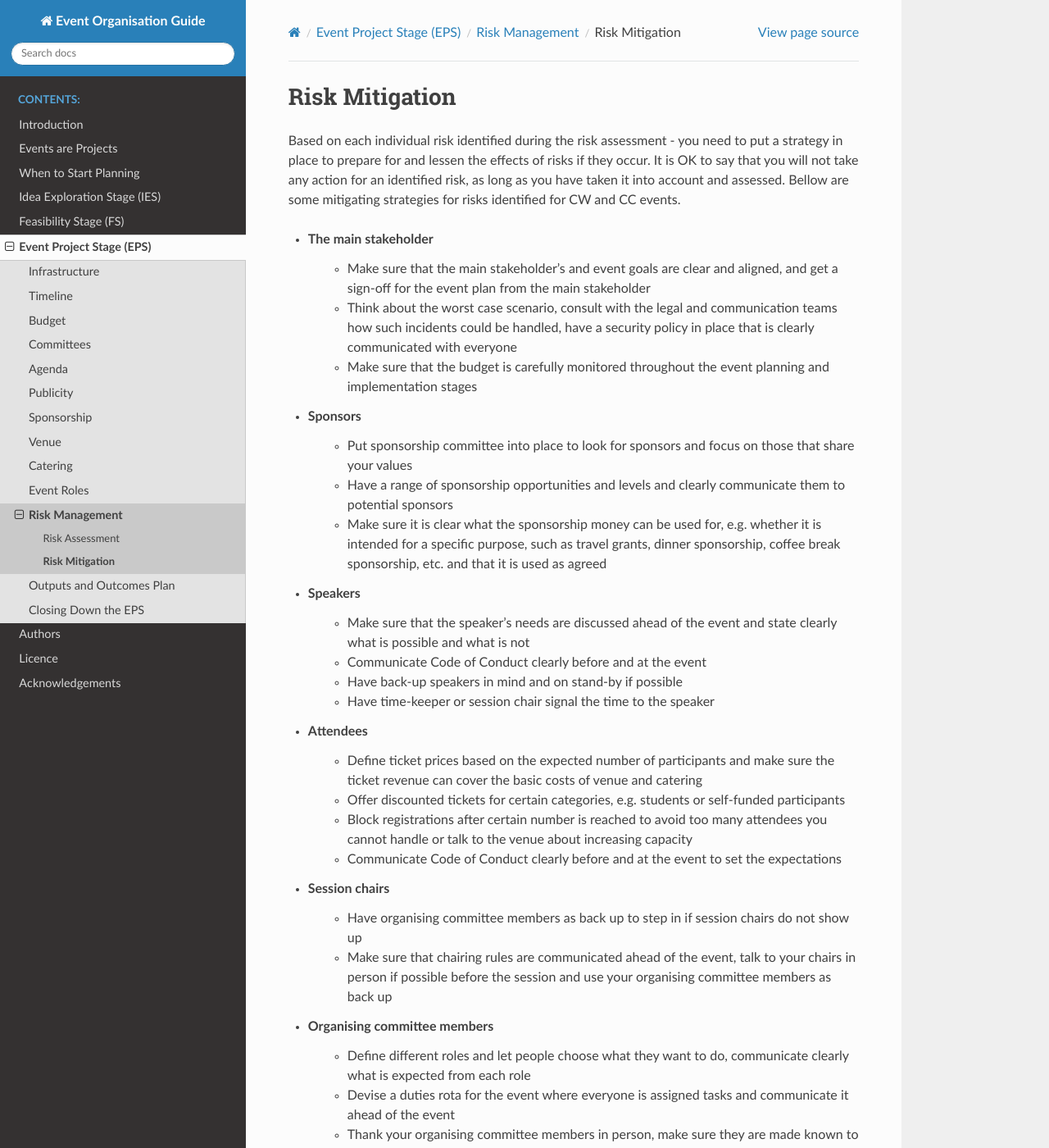
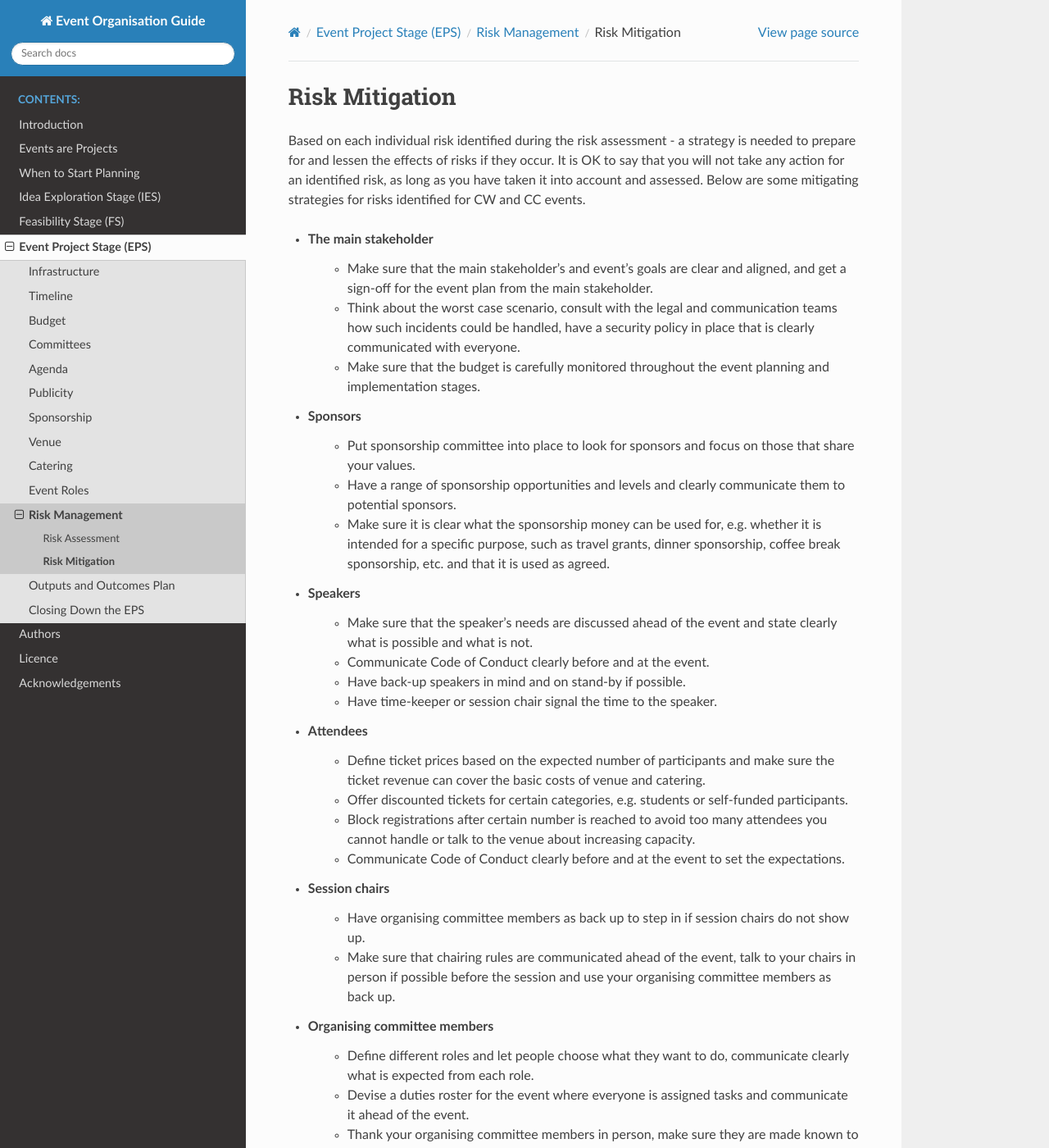
Before and after one commit to softwaresaved/event-organisation-guide, a Sphinx documentation site: the page built from docs/eog/eps-risk-management-mitigation.rst, in a window 1280 px wide and 1400 px high. Shown: the whole window at 82% size. Built offline with Sphinx 7.4.7 and the Read the Docs theme 2.0.0, drawn with Linux system fonts in a browser that asks for light colours; some of the changed text lies outside the part shown.

Commit message:
Update eps-risk-management-mitigation.rst

```diff
--- a/docs/eog/eps-risk-management-mitigation.rst
+++ b/docs/eog/eps-risk-management-mitigation.rst
@@ -3,65 +3,67 @@
 Risk Mitigation
 ===============
 
-Based on each individual risk identified during the risk assessment - you need to put a strategy in place to prepare for and lessen the effects of risks if they occur. It is OK to say that you will not take any action for an identified risk, as long as you have taken it into account and assessed. Bellow are some mitigating strategies for risks identified for CW and CC events.
+Based on each individual risk identified during the risk assessment - a strategy is needed to prepare for and lessen the effects of risks if they occur. It is OK to say that you will not take any action for an identified risk, as long as you have taken it into account and assessed. Below are some mitigating strategies for risks identified for CW and CC events.
 
 - The main stakeholder
-    - Make sure that the main stakeholder's and event goals are clear and aligned, and get a sign-off for the event plan from the main stakeholder
-    - Think about the worst case scenario, consult with the legal and communication teams how such incidents could be handled, have a security policy in place that is clearly communicated with everyone
-    - Make sure that the budget is carefully monitored throughout the event planning and implementation stages
+    - Make sure that the main stakeholder's and event's goals are clear and aligned, and get a sign-off for the event plan from the main stakeholder.
+    - Think about the worst case scenario, consult with the legal and communication teams how such incidents could be handled, have a security policy in place that is clearly communicated with everyone.
+    - Make sure that the budget is carefully monitored throughout the event planning and implementation stages.
 
 - Sponsors
-    - Put sponsorship committee into place to look for sponsors and focus on those that share your values
-    - Have a range of sponsorship opportunities and levels and clearly communicate them to potential sponsors
-    - Make sure it is clear what the sponsorship money can be used for, e.g. whether it is intended for a specific purpose, such as travel grants, dinner sponsorship, coffee break sponsorship, etc. and that it is used as agreed
+    - Put sponsorship committee into place to look for sponsors and focus on those that share your values.
+    - Have a range of sponsorship opportunities and levels and clearly communicate them to potential sponsors.
+    - Make sure it is clear what the sponsorship money can be used for, e.g. whether it is intended for a specific purpose, such as travel grants, dinner sponsorship, coffee break sponsorship, etc. and that it is used as agreed.
 
 - Speakers
-    - Make sure that the speaker's needs are discussed ahead of the event and state clearly what is possible and what is not
-    - Communicate Code of Conduct clearly before and at the event
-    - Have back-up speakers in mind and on stand-by if possible
-    - Have time-keeper or session chair signal the time to the speaker
+    - Make sure that the speaker's needs are discussed ahead of the event and state clearly what is possible and what is not.
+    - Communicate Code of Conduct clearly before and at the event.
+    - Have back-up speakers in mind and on stand-by if possible.
+    - Have time-keeper or session chair signal the time to the speaker.
 
 - Attendees
-    - Define ticket prices based on the expected number of participants and make sure the ticket revenue can cover the basic costs of venue and catering
-    - Offer discounted tickets for certain categories, e.g. students or self-funded participants
-    - Block registrations after certain number is reached to avoid too many attendees you cannot handle or talk to the venue about increasing capacity
-    - Communicate Code of Conduct clearly before and at the event to set the expectations
+    - Define ticket prices based on the expected number of participants and make sure the ticket revenue can cover the basic costs of venue and catering.
+    - Offer discounted tickets for certain categories, e.g. students or self-funded participants.
+    - Block registrations after certain number is reached to avoid too many attendees you cannot handle or talk to the venue about increasing capacity.
+    - Communicate Code of Conduct clearly before and at the event to set the expectations.
 
 - Session chairs
-    - Have organising committee members as back up to step in if session chairs do not show up
-    - Make sure that chairing rules are communicated ahead of the event, talk to your chairs in person if possible before the session and use your organising committee members as back up
+    - Have organising committee members as back up to step in if session chairs do not show up.
+    - Make sure that chairing rules are communicated ahead of the event, talk to your chairs in person if possible before the session and use your organising committee members as back up.
 
 - Organising committee members
-    - Define different roles and let people choose what they want to do, communicate clearly what is expected from each role
-    - Devise a duties rota for the event where everyone is assigned tasks and communicate it ahead of the event
-    - Thank your organising committee members in person, make sure they are made known to the audience and feel appreciated; send them 'a 'thank you' note after the event and consider a small gift if possible
+    - Define different roles and let people choose what they want to do, communicate clearly what is expected from each role.
+    - Devise a duties roster for the event where everyone is assigned tasks and communicate it ahead of the event.
+    - Thank your organising committee members in person, make sure they are made known to the audience and feel appreciated; send them 'a 'thank you' note after the event and consider a small gift if possible.
 
 - Volunteers/helpers at the event
-    - Plan ahead and recruit more local people if needed
-    - Communicate expectations clearly and make a duty rota for the event to make sure everyone know what they are doing
-    - If budget allows, have special t-shirts for the helpers; thank them in person, make sure they are made known to the audience and feel appreciated; send them 'a 'thank you' note after the event
+    - Plan ahead and recruit more local people if needed.
+    - Communicate expectations clearly and make a duty rota for the event to make sure everyone know what they are doing.
+    - If budget allows, have special t-shirts for the helpers; thank them in person, make sure they are made known to the audience and feel appreciated; send them 'a 'thank you' note after the event.
 
 - Budget
-    - Go for a cheaper venue (get at least 3 quotes); only pay for absolutely necessary things (rooms and catering) and cut all extra and non-essential costs (they can be added if you attract sponsorship)
-    - Look for more sponsorship
-    - Evaluate ticket prices (the registration revenue should roughly cover venue and catering costs)
-    - Have a contingency fund
-    - Overspending should be avoided by careful budgeting before the event and keeping an eye on all costs and with contingency fund
+    - Go for a cheaper venue (get at least 3 quotes); only pay for absolutely necessary things (rooms and catering) and cut all extra and non-essential costs (they can be added if you attract sponsorship).
+    - Look for more sponsorship.
+    - Evaluate ticket prices (the registration revenue should roughly cover venue and catering costs).
+    - Have a contingency fund.
+    - Overspending should be avoided by careful budgeting before the event and keeping an eye on all costs and with contingency fund.
 
 - Event agenda
-    - Communicate with the organising committee ahead of the event to make sure that the agenda satisfies your criteria and all potential opportunities are explored
-    - Have back-up speakers ready to step in at a short notice if possible
-    - Make alternative plans for activities that depend on weather (e.g. schedule a second indoor location for group photo)
-    - If post-event feedback highlights something that was missed, make note of this information as "lessons learned" to pass them on the future events organisers (or future self)
+    - Communicate with the organising committee ahead of the event to make sure that the agenda satisfies your criteria and all potential opportunities are explored.
+    - Have back-up speakers ready to step in at a short notice if possible.
+    - Make alternative plans for activities that depend on weather (e.g. schedule a second indoor location for group photo).
+    - If post-event feedback highlights something that was missed, make note of this information as "lessons learned" to pass them on the future events organisers (or future self).
 
 - Venue
-    - Look at several venues, see if dates can be changed, put insurance in place for venue cancellation
-    - Visit venue ahead and check accessibility, AV equipment, availability of technical support, check fire alarm schedule
+    - Look at several venues, see if dates can be changed, put insurance in place for venue cancellation.
+    - Visit venue ahead and check accessibility, AV equipment, availability of technical support, fire alarm schedule.
 
 - Catering
-    - Look at several caterers and make sure there are alternatives; put insurance in place for cancellations
-    - Ahead of the event, communicate clearly to the caterers attendee's dietary requirements; early on you can discuss potential/expected dietary requirements and check if the caterers can fulfill them all (e.g. gluten-free, vegan, vegetarian, halal, kosher);request all food to be labelled
-    - To avoid cases where not enough food is available - discuss portion sizes and quantities with the caterers ahead of the event and consider ordering 10% more or increase quantities for the following day
+    - Look at several caterers and make sure there are alternatives; put insurance in place for cancellations.
+    - Ahead of the event, communicate clearly to the caterers attendee's dietary requirements.
+    - Early on you can discuss potential/expected dietary requirements and check if the caterers can fulfill them all (e.g. gluten-free, vegan, vegetarian, halal, kosher).
+    - Request all food to be labelled.
+    - To avoid cases where not enough food is available, discuss portion sizes and quantities with the caterers ahead of the event and consider ordering 10% more or increase quantities for the following day.
 
 - Communication
     - Asses and prioritise stakeholders (based on their power and interest in your event) to know how to communicate with each of them
```
